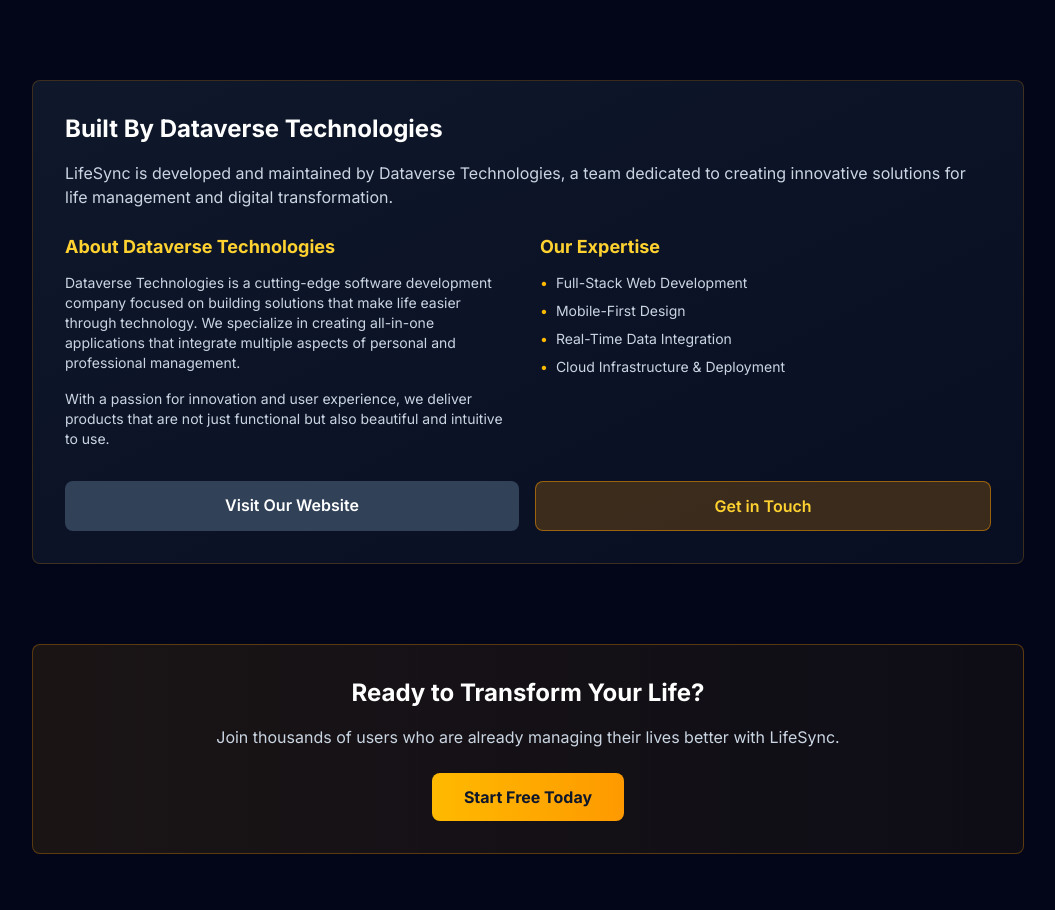
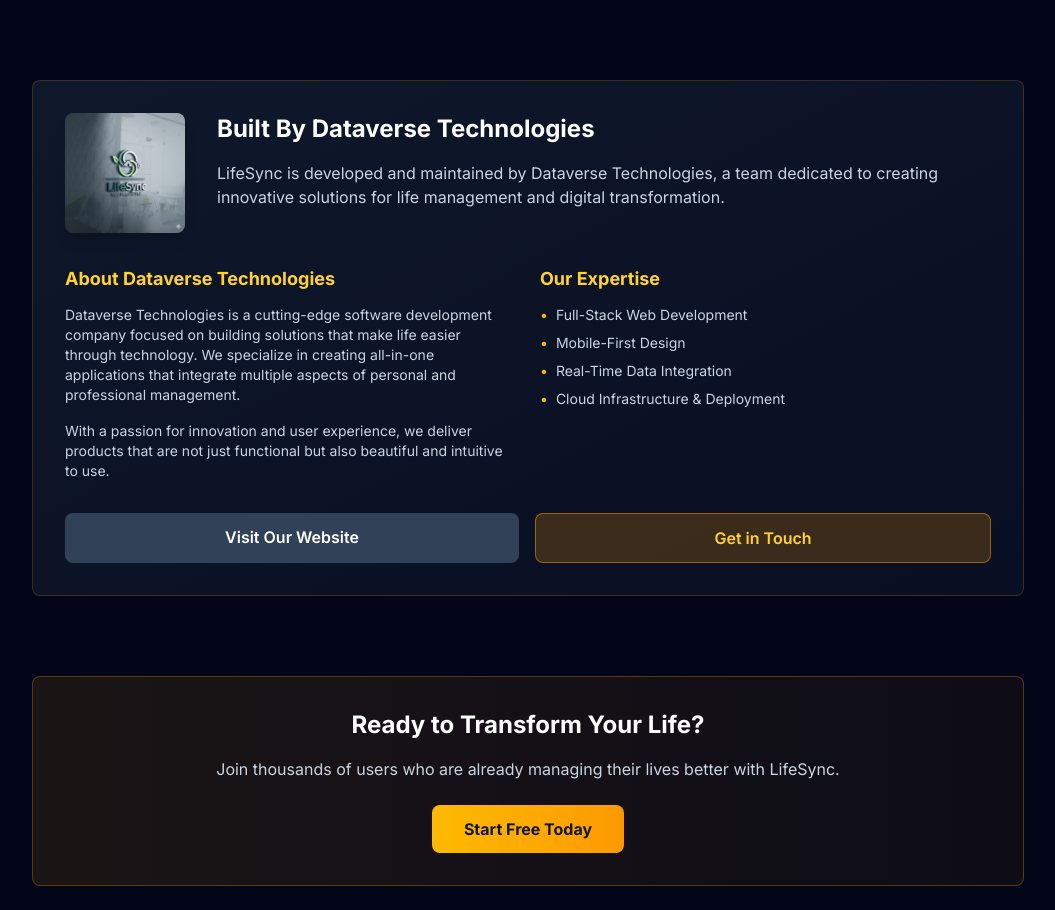
Before and after one commit to umairansari92/LifeSync-Landing, a Next.js app: page /about in a window 1280 px wide. Shown: the part 1927-2837 px from the top of the page, without its empty margins (112-1167 px from the left). Built offline with nearby package versions, Linux system fonts and the light colour scheme.

Commit message:
Add: LifeSync logo to Built By section in About page

```diff
--- a/src/app/about/page.tsx
+++ b/src/app/about/page.tsx
@@ -1,5 +1,6 @@
 import type { Metadata } from "next";
 import Link from "next/link";
+import Image from "next/image";
 import { ArrowLeft, Users, Zap, Heart } from "lucide-react";
 
 export const metadata: Metadata = {
@@ -141,10 +142,23 @@
 
         {/* Built By Section */}
         <section className="mb-20 bg-gradient-to-br from-slate-800/50 to-slate-900/50 border border-amber-500/20 rounded-lg p-8">
-          <h2 className="text-2xl font-bold text-white mb-4">Built By Dataverse Technologies</h2>
-          <p className="text-slate-300 mb-6">
-            LifeSync is developed and maintained by Dataverse Technologies, a team dedicated to creating innovative solutions for life management and digital transformation.
-          </p>
+          <div className="flex flex-col md:flex-row items-start gap-8 mb-8">
+            <div className="flex-shrink-0">
+              <Image
+                src="/logo.png"
+                alt="LifeSync Logo"
+                width={120}
+                height={120}
+                className="rounded-lg shadow-lg"
+              />
+            </div>
+            <div className="flex-1">
+              <h2 className="text-2xl font-bold text-white mb-4">Built By Dataverse Technologies</h2>
+              <p className="text-slate-300 mb-4">
+                LifeSync is developed and maintained by Dataverse Technologies, a team dedicated to creating innovative solutions for life management and digital transformation.
+              </p>
+            </div>
+          </div>
 
           {/* Company Info Grid */}
           <div className="grid md:grid-cols-2 gap-6 mb-8">
```
